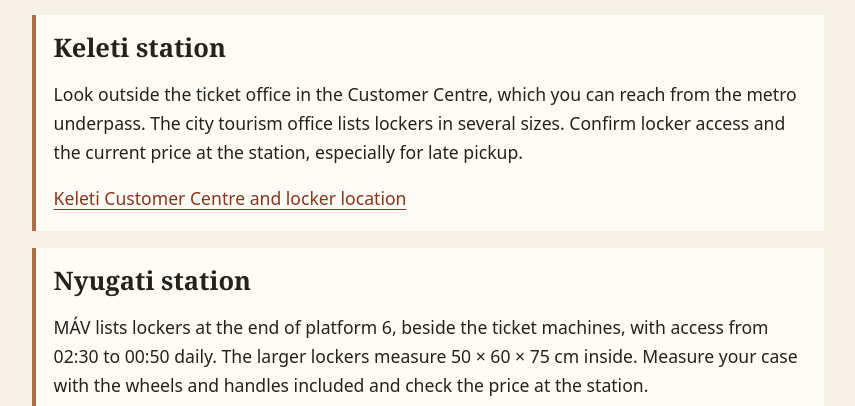
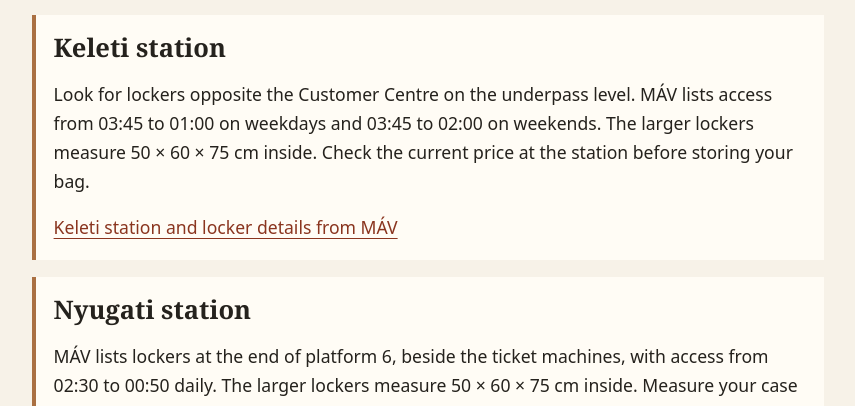
Before and after one commit to mattpom/stoplookaround, a plain HTML site: page budapest-luggage-storage.html in a window 1280 px wide. Shown: the part 357-763 px from the top of the page, without its empty margins (212-1067 px from the left). Drawn offline with Linux system fonts and the light colour scheme.

Commit message:
Verify Budapest Keleti locker access and dimensions

```diff
--- a/budapest-luggage-storage.html
+++ b/budapest-luggage-storage.html
@@ -28,8 +28,8 @@ footer { border-top: 1px solid #aa7042; padding-top: 1rem; }
 <p>Arriving before check-in or leaving hours after checkout? Ask your hotel first. If you’re taking a train later, a locker at your departure station can save a trip across town.</p>
 <section>
 <h2>Keleti station</h2>
-<p>Look outside the ticket office in the Customer Centre, which you can reach from the metro underpass. The city tourism office lists lockers in several sizes. Confirm locker access and the current price at the station, especially for late pickup.</p>
-<p><a href="https://www.budapestinfo.hu/en/new-customer-centre-at-keleti-station">Keleti Customer Centre and locker location</a></p>
+<p>Look for lockers opposite the Customer Centre on the underpass level. MÁV lists access from 03:45 to 01:00 on weekdays and 03:45 to 02:00 on weekends. The larger lockers measure 50 × 60 × 75 cm inside. Check the current price at the station before storing your bag.</p>
+<p><a href="https://www.mavcsoport.hu/mav-szemelyszallitas/belfoldi-utazas/vasutallomas/budapest-keleti">Keleti station and locker details from MÁV</a></p>
 </section>
 <section>
 <h2>Nyugati station</h2>
```
